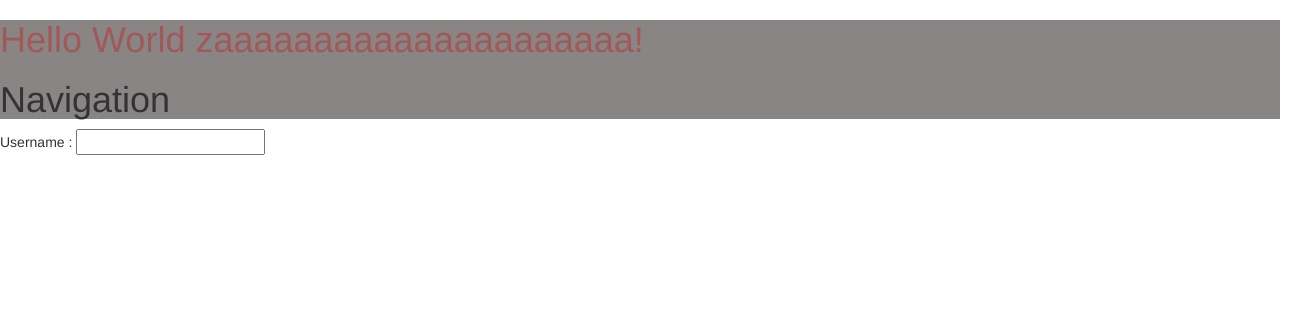
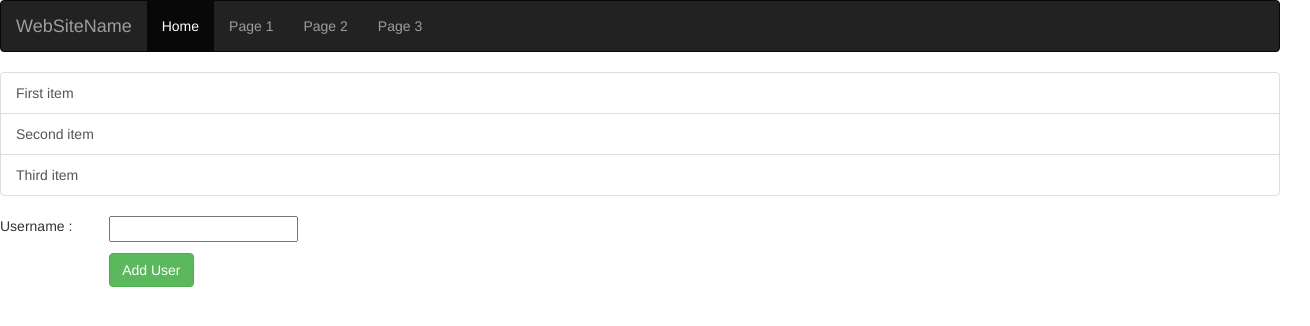
Before and after one commit to GamzeAkbal1/Angular-2-learning, an Angular app: page / in a window 1280 px wide. Shown: the top 326 px of the page, 1310 px wide, since content can reach past the window. Built offline with nearby package versions, Linux system fonts and the light colour scheme.

Commit message:
Design Added :lipstick:

```diff
--- a/src/app/app.component.html
+++ b/src/app/app.component.html
@@ -1,14 +1,33 @@
-<div class="h1-div">
-  <h1>
-    {{title}}
-  </h1>
+
+
   <app-navigation></app-navigation>
+
+  <div class="list-group">
+      <a href="#" class="list-group-item list-group-item-action">First item</a>
+      <a href="#" class="list-group-item list-group-item-action">Second item</a>
+      <a href="#" class="list-group-item list-group-item-action">Third item</a>
+    </div>
+
+
+<div class="row">
+  <div class="row">
+    <div class="col-sm-12">
+    <div class="col-sm-1"> Username : </div>
+    <div class="col-sm-2"><input type="text" [(ngModel)]="username"></div>
+    </div>
+  </div>
+  <div class="row">
+    <div class="col-sm-12"></div>
+  </div>
 </div>
 <div>
-  <div>Username : <input type="text" [(ngModel)]="username">
+  <div class=row></div>
+  </div>
+  <div class="row">
+      <div class="col-sm-1"></div>
 
-  </div>
+      <div class="col-sm-1"><button style="margin-top:10px" class="btn btn-success"> Add User </button></div>
+    </div>
   <div>
     {{username}}
   </div>
-</div>
--- a/src/app/navigation.component.html
+++ b/src/app/navigation.component.html
@@ -1 +1,14 @@
-<h1>Navigation</h1>
+
+<nav class="navbar navbar-inverse">
+    <div class="container-fluid">
+      <div class="navbar-header">
+        <a class="navbar-brand" href="#">WebSiteName</a>
+      </div>
+      <ul class="nav navbar-nav">
+        <li class="active"><a href="#">Home</a></li>
+        <li><a href="#">Page 1</a></li>
+        <li><a href="#">Page 2</a></li>
+        <li><a href="#">Page 3</a></li>
+      </ul>
+    </div>
+  </nav>
```
